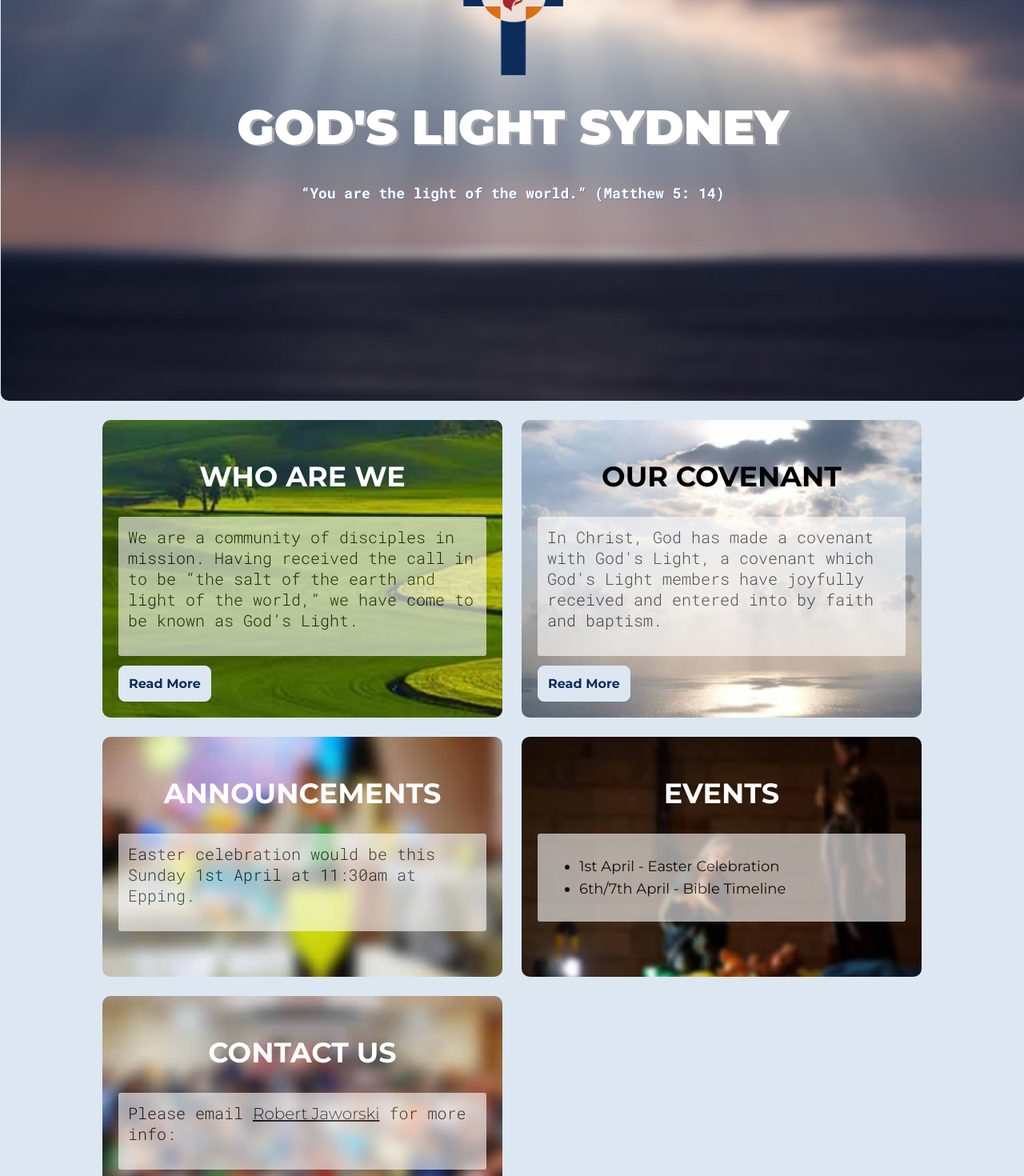
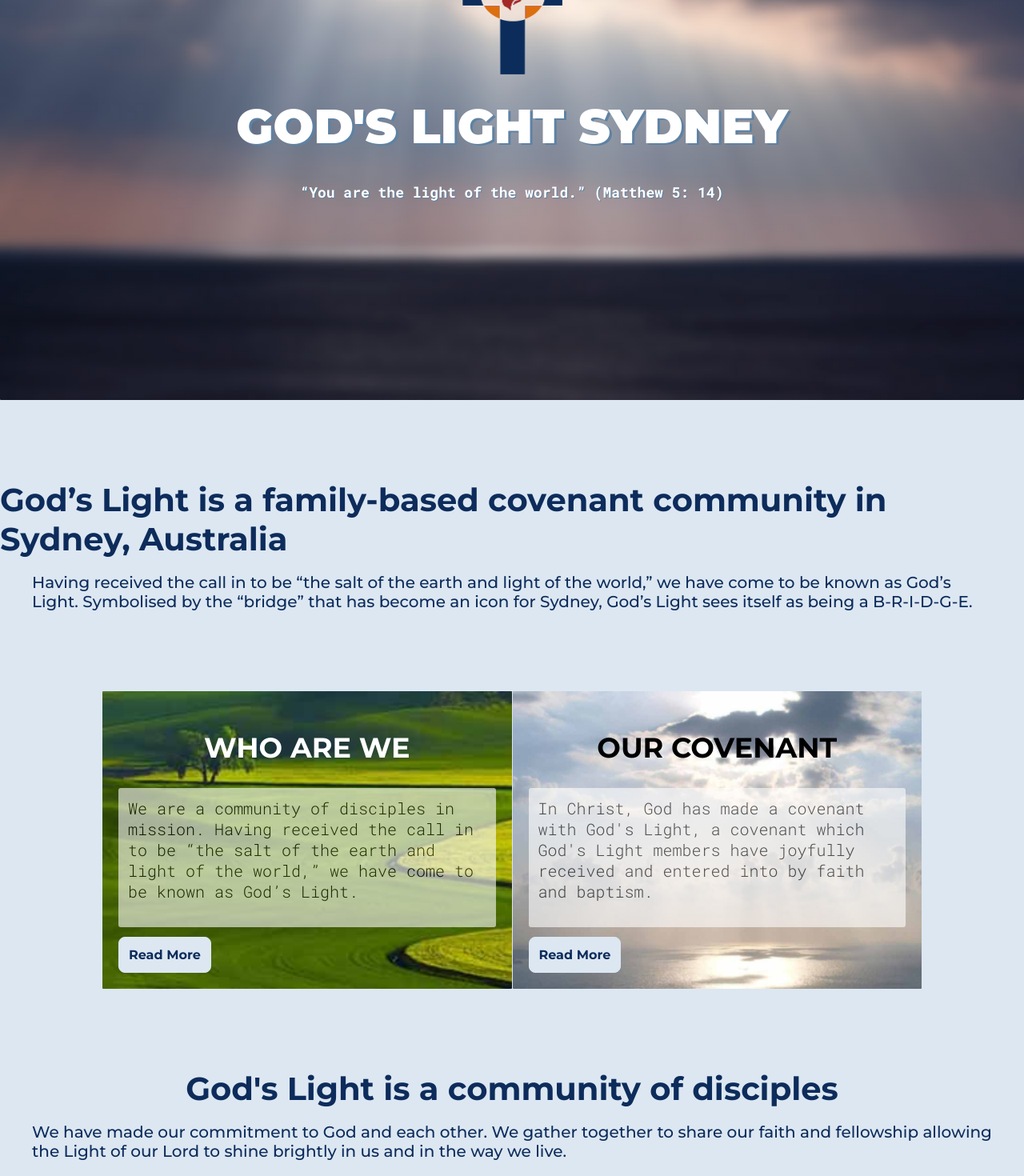
Before and after one commit to dmoralestech/gods-light, a React (Create React App) app: page / in a window 1280 px wide. Shown: the part 300-1770 px from the top of the page at 80% size. Built offline with nearby package versions, Linux system fonts and the light colour scheme.

Commit message:
Add section data

```diff
--- a/src/App.css
+++ b/src/App.css
@@ -3,7 +3,6 @@
 *:before,
 *:after {
   box-sizing: border-box;
-  /*font-family: 'Open Sans', sans-serif;*/
   font-family: 'Montserrat', sans-serif;
   -moz-osx-font-smoothing: antialiased;
   -webkit-font-smoothing: antialiased;
@@ -30,9 +29,36 @@ body {
   opacity: 1;
   background-image: url('./img/raylight.jpg');
   background-size: cover;
-  margin: 1px 1px 24px 1px;
+  margin: 0;
   padding: 0;
-  border-radius: 10px;
+  border-radius: 1px;
+}
+
+.header-title-container, .section-row {
+  display: flex;
+  flex-direction: column;
+  justify-content: center;
+  align-items: center;
+  width: 100%;
+}
+
+.section-row {
+  padding-top: 100px;
+  padding-bottom: 100px;
+}
+
+.section-title {
+  color: #0D2C5B;
+  font-weight: 700;
+  font-size: 40px;
+  margin-bottom: 18px;
+}
+
+.section-text {
+  color: #0D2C5B;
+  font-weight: 500;
+  font-size: 20px;
+  max-width: 1200px;
 }
 
 h1,
@@ -54,7 +80,7 @@ li {
   max-width: 1024px;
   margin: 0;
   display: grid;
-  grid-column-gap: 24px;
+  grid-column-gap: 1px;
   grid-row-gap: 24px;
 }
 
@@ -83,7 +109,7 @@ li {
 .wrapper > * {
   background-color: #FFFFFF;
   color: #FFFFFF;
-  border-radius: 10px;
+  border-radius: 1px;
   padding: 20px;
   font-size: 150%;
   margin-bottom: 10px;
@@ -107,14 +133,6 @@ li {
 
 }
 
-.header-title-container {
-  display: flex;
-  flex-direction: column;
-  justify-content: center;
-  align-items: center;
-  width: 100%;
-}
-
 img {
   position: relative;
   /*border: 1px solid black;*/
@@ -129,7 +147,7 @@ h1 {
   font-weight: 900;
   margin: 10px;
   padding: 0;
-  text-shadow: 3px 2px darkgray;
+  text-shadow: 3px 2px #5E82A3;
   color: white;
   /*text-shadow: 3px 2px #5E82A3;*/
   /*border: 1px solid black;*/
@@ -242,9 +260,26 @@ p {
     background-image: url('./img/raylight_small.jpg');
     background-size: cover;
   }
+
+  .section-row {
+    padding-top: 60px;
+    padding-bottom: 60px;
+  }
+
+  .section-title {
+    font-size: 20px;
+    font-weight: 700;
+    max-width: 300px;
+  }
+
+  .section-text {
+    max-width: 300px;
+    font-size: 15px;
+    font-weight: 400;
+  }
 }
 
-@media screen and (min-width: 421px) and (max-width: 812px){
+@media screen and (min-width: 421px) and (max-width: 1024px){
   h1 {
     font-size: 40px;
     font-weight: 900;
@@ -254,6 +289,22 @@ p {
   h2 {
     font-size: 30px;
     font-weight: 700;
+  }
+  .section-row {
+    padding-top: 80px;
+    padding-bottom: 80px;
+  }
+
+  .section-title {
+    font-size: 30px;
+    font-weight: 700;
+    max-width: 700px;
+  }
+
+  .section-text {
+    max-width: 700px;
+    font-size: 20px;
+    font-weight: 400;
   }
 }
 
--- a/src/App.js
+++ b/src/App.js
@@ -12,6 +12,15 @@ class App extends Component {
             <img src={logo} alt="logo" height="150px" width="125px"/>
             <h1>GOD'S LIGHT SYDNEY</h1>
             <h4>“You are the light of the world.” (Matthew 5: 14)</h4>
+          </div>
+        </div>
+        <div className="section-row">
+          <div className="section-title">
+            God’s Light  is a family-based covenant community in Sydney, Australia
+          </div>
+          <div className="section-text">
+            Having received the call in to be “the salt of the earth and light of the world,” we have come to be known as God’s Light. Symbolised by the “bridge” that has become an icon for Sydney, God’s Light sees itself as
+            being a B-R-I-D-G-E.
           </div>
         </div>
         <div className="wrapper">
@@ -44,7 +53,6 @@ class App extends Component {
             {/*in our individual lives. Together we shall bring God’s Light to others.*/}
             {/*</p>*/}
           </header>
-
           <header className="panel2"><h2>Our Covenant</h2>
             <div className="box-text-area">
               <p className="box-text">In Christ, God has made a covenant with God's Light, a covenant which God's
@@ -81,7 +89,17 @@ class App extends Component {
             {/*<li>To carry out the mission that He is entrusting to God's Light.</li>*/}
             {/*</ul>*/}
           </header>
+        </div>
 
+        <div className="section-row">
+          <div className="section-title">
+            God's Light is a community of disciples
+          </div>
+          <div className="section-text">
+            We have made our commitment to God and each other. We gather together to share our faith and fellowship allowing the Light of our Lord to shine brightly in us and in the way we live.
+          </div>
+        </div>
+        <div className="wrapper">
           <header className="panel3">
             <h2> Announcements</h2>
             <div className="box-text-area">
@@ -108,8 +126,6 @@ class App extends Component {
               </p>
             </div>
           </header>
-
-
         </div>
       </div>
     );
```
Also changed, not shown: 8 other files (tests, documents, lock files or other folders). Lines whose indentation alone changed are shown as unchanged.
